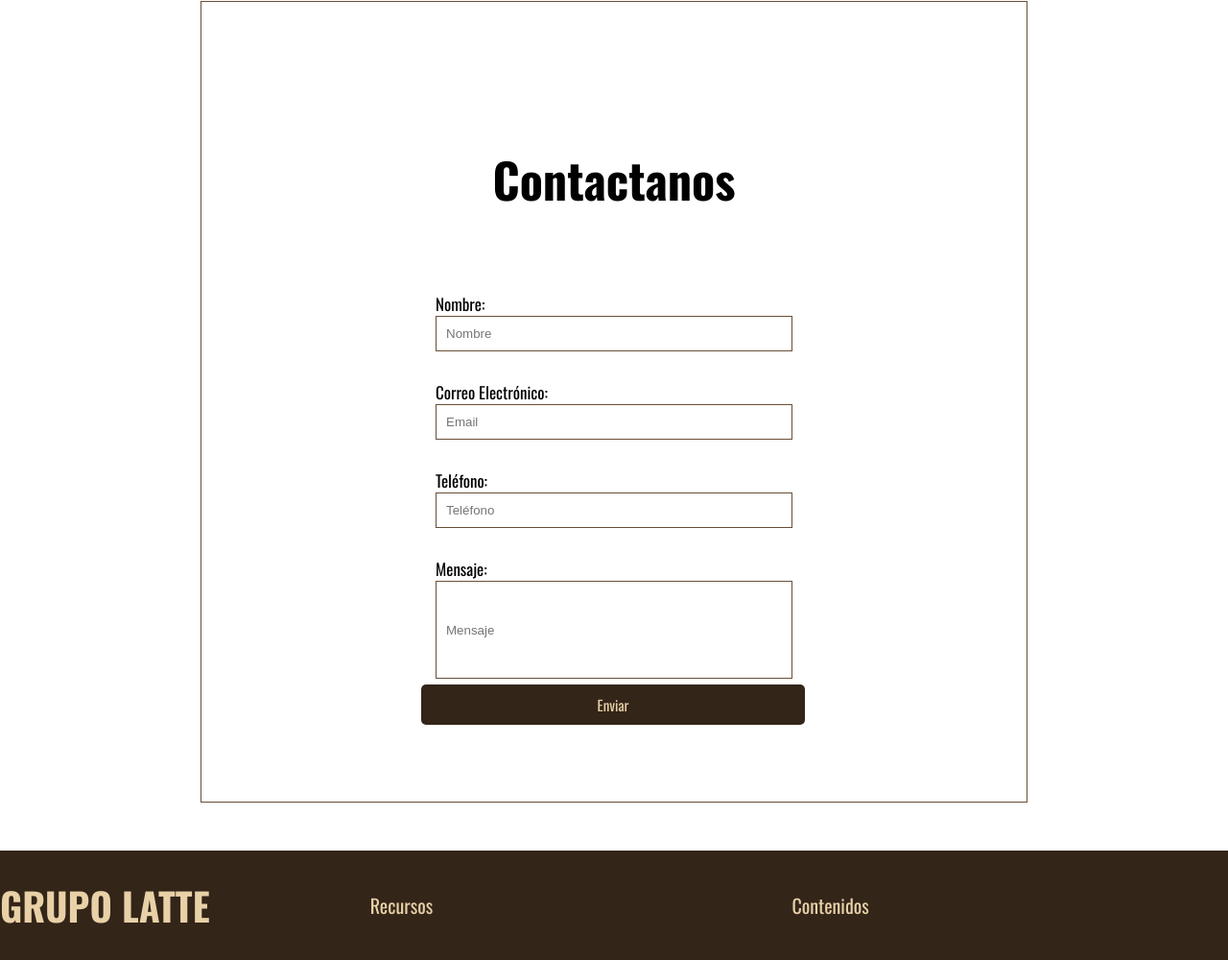
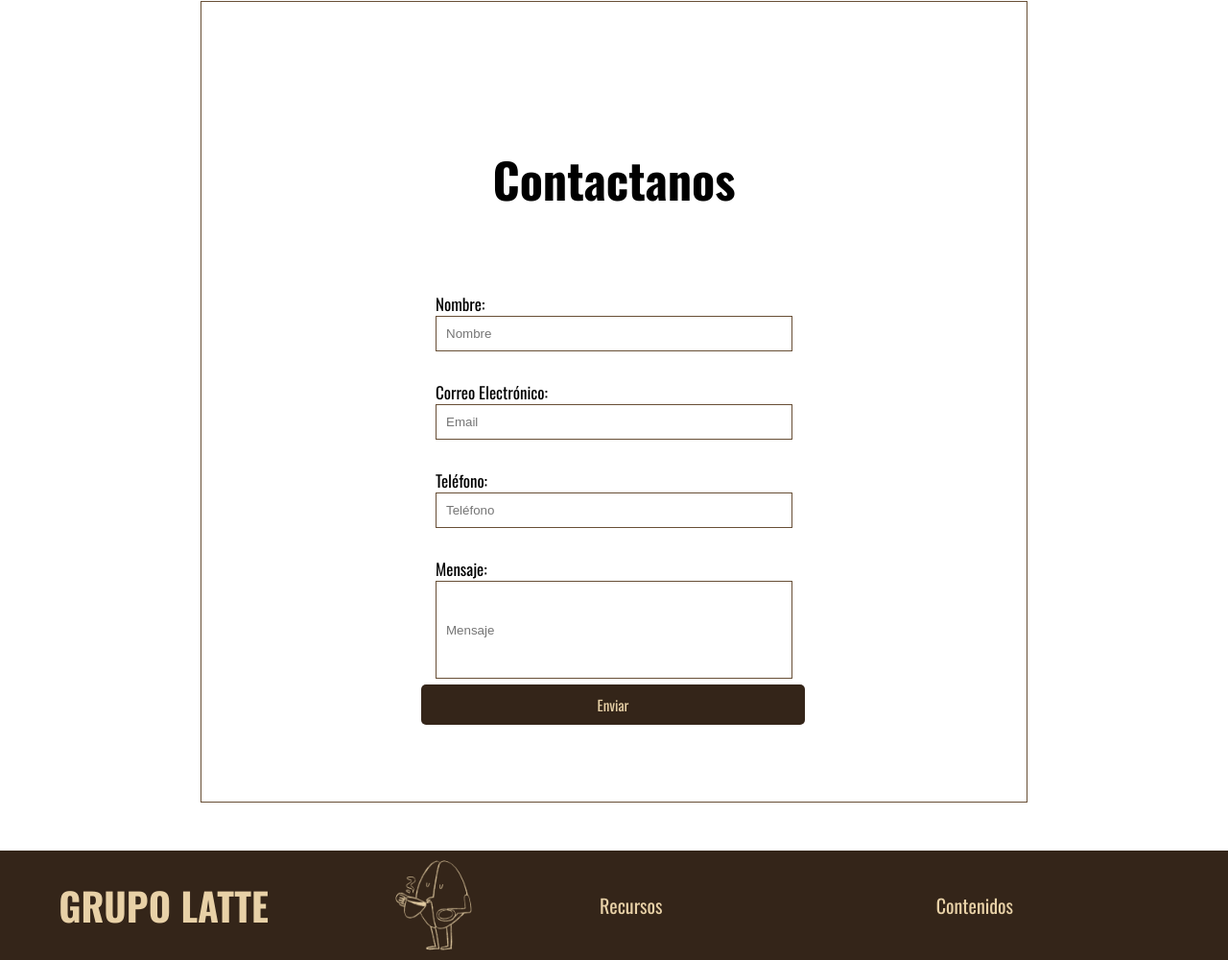
Before and after one commit to VaninaCodes/tp-web-colaborativa-grupo-latte, a plain HTML site: page contacto.html in a window 1280 px wide. Shown: the part 139-1139 px from the top of the page at 96% size. Drawn offline with nearby package versions, Linux system fonts and the light colour scheme.

Commit message:
En proceso: cambios al footer

```diff
--- a/assets/css/contacto_style.css
+++ b/assets/css/contacto_style.css
@@ -96,4 +96,8 @@
     color: #E8D1A7;
     font-family: 'Oswald', sans-serif;
     font-size: 20px;
+    justify-content: space-around;
 }
+footer img {
+    width: 100px;
+}
--- a/contacto.html
+++ b/contacto.html
@@ -56,6 +56,7 @@
     </div>
     <footer>
       <h1>GRUPO LATTE</h1>
+      <img src="assets/img/Logo.png" alt="logo" />
       <p>Recursos</p>
       <ul>
         <li></li>
```
